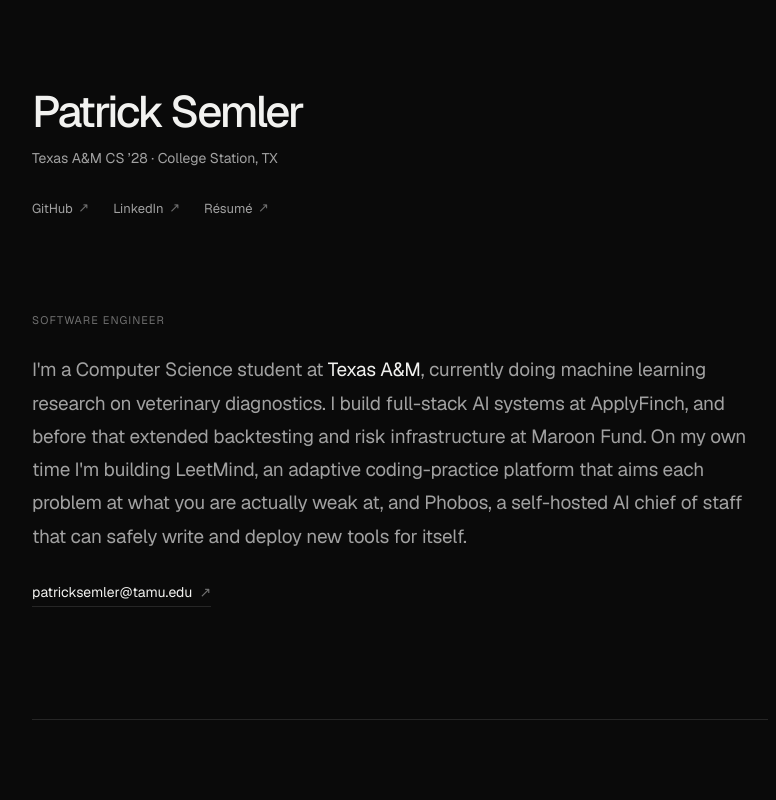
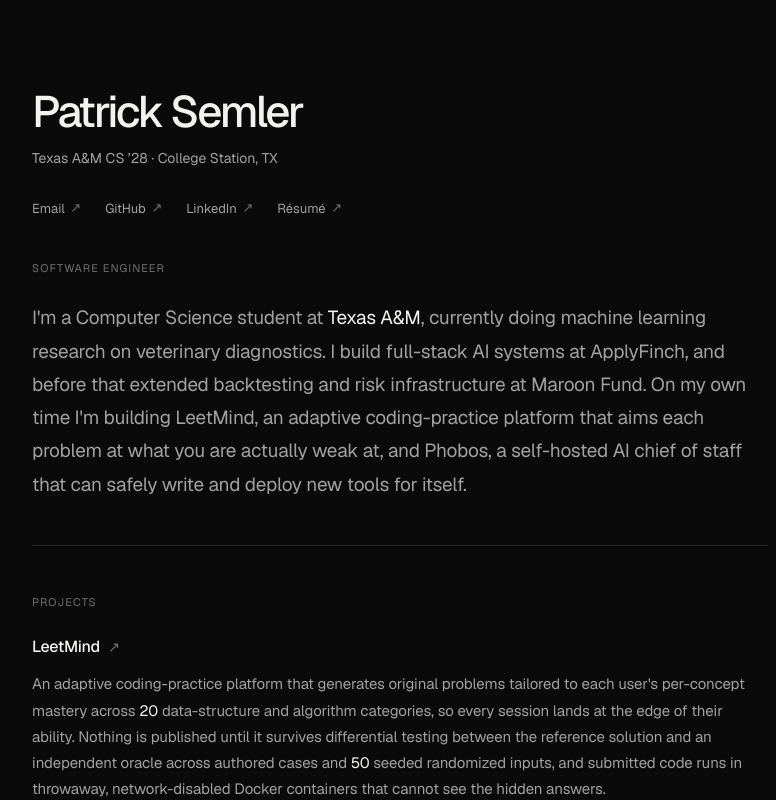
Before and after one commit to patricksemler/patricksemler.github.io, a Next.js app: page / in a window 1280 px wide. Shown: the top 800 px of the page, without its empty margins (240-1016 px from the left). Built offline with nearby package versions, Linux system fonts and the light colour scheme.

Commit message:
Tighten layout spacing and consolidate profile links

```diff
--- a/app/globals.css
+++ b/app/globals.css
@@ -46,7 +46,7 @@
 }
 
 .site-header {
-  padding-bottom: clamp(4.5rem, 9vw, 7rem);
+  padding-bottom: clamp(2.25rem, 3.5vw, 2.75rem);
 }
 
 h1 {
@@ -73,16 +73,17 @@
 
 .text-link,
 .inline-link,
-.email-link,
 .entry-link {
   transition: color 160ms ease;
 }
 
-.text-link:hover,
 .inline-link:hover,
-.email-link:hover,
 .entry-link:hover {
   color: var(--color-muted);
+}
+
+.text-link:hover {
+  color: var(--color-ink);
 }
 
 .arrow {
@@ -94,7 +95,7 @@
 }
 
 .intro-grid {
-  margin-top: clamp(3.75rem, 8vw, 5.75rem);
+  margin-top: clamp(2rem, 4vw, 2.5rem);
 }
 
 .eyebrow,
@@ -123,32 +124,17 @@
   color: var(--color-ink);
 }
 
-.email-link {
-  display: inline-flex;
-  align-items: center;
-  gap: 0.45rem;
-  margin-top: 1.75rem;
-  padding-bottom: 0.15rem;
-  border-bottom: 1px solid var(--color-line);
-  color: var(--color-ink);
-  font-size: 0.875rem;
-}
-
-.email-link span {
-  color: var(--color-faint);
-}
-
 .section-stack {
   border-top: 1px solid var(--color-line);
 }
 
 .content-section {
-  padding-block: clamp(3.5rem, 7vw, 5.25rem);
+  padding-block: clamp(2.5rem, 4vw, 3rem);
   border-bottom: 1px solid var(--color-line);
 }
 
 .section-label {
-  margin-bottom: 2.25rem;
+  margin-bottom: 1.5rem;
 }
 
 .entry-list {
@@ -297,11 +283,11 @@
   }
 
   .site-header {
-    padding-bottom: 4rem;
+    padding-bottom: 2.25rem;
   }
 
   .content-section {
-    padding-block: 3.5rem;
+    padding-block: 2.5rem;
   }
 
   .entry-heading,
--- a/components/intro.tsx
+++ b/components/intro.tsx
@@ -10,8 +10,18 @@
           <p className="identity-line">{`Texas A&M CS ’28 · ${profile.location}`}</p>
         </div>
 
-        <nav aria-label="Profile links">
+        <nav aria-label="Contact and profile links">
           <ul className="profile-links">
+            <li>
+              <a
+                href={`mailto:${profile.email}`}
+                aria-label={`Email ${profile.name}`}
+                className="text-link"
+              >
+                Email
+                <Arrow />
+              </a>
+            </li>
             {links.map((link) => {
               const external = link.href.startsWith("http");
               return (
@@ -54,10 +64,6 @@
               ),
             )}
           </p>
-          <a href={`mailto:${profile.email}`} className="email-link">
-            {profile.email}
-            <span aria-hidden>↗</span>
-          </a>
         </div>
       </div>
     </header>
```
